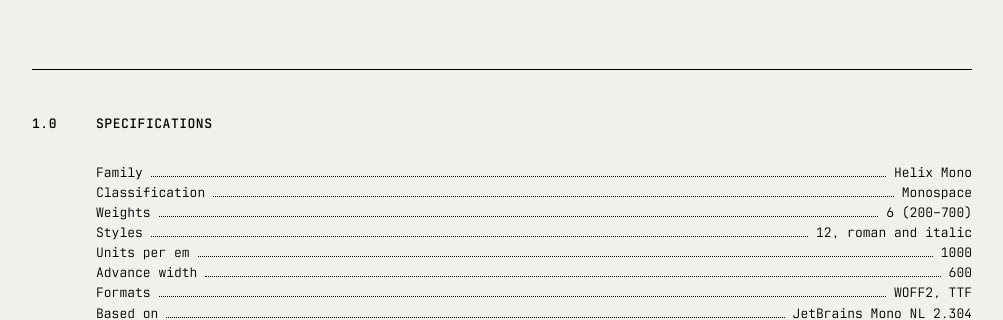
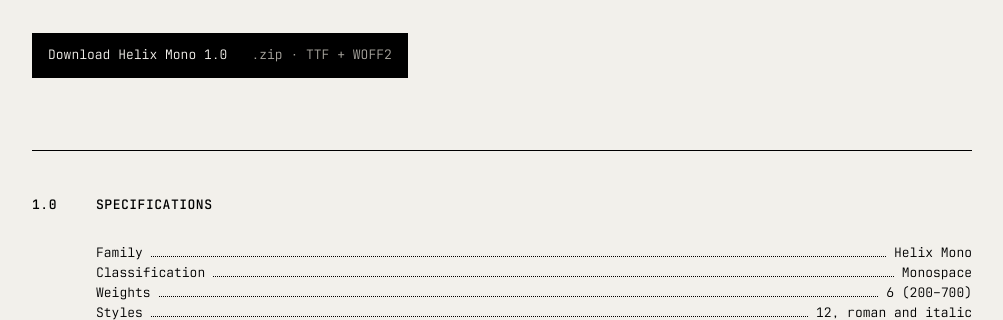
Before and after one commit to HelixDB/helix-mono, a plain HTML site: page index.html in a window 1280 px wide. Shown: the part 459-779 px from the top of the page, without its empty margins (138-1141 px from the left). Drawn offline with Linux system fonts and the light colour scheme.

Commit message:
Cover: download button
Co-Authored-By: Claude Opus 5.5 <noreply@anthropic.com>

```diff
--- a/index.html
+++ b/index.html
@@ -35,6 +35,9 @@ a{color:inherit}
 .cover h1{font-size:clamp(56px,13vw,132px);font-weight:600;line-height:.9;letter-spacing:-.06em;margin:18px 0 28px}
 .cover dl{display:grid;grid-template-columns:auto 1fr;gap:2px 24px;font-size:12px}
 .cover dt{color:var(--grey)}
+.dl{display:inline-flex;gap:24px;margin-top:36px;padding:12px 16px;background:var(--ink);color:var(--bg);text-decoration:none;font-size:13px}
+.dl:hover{background:#333}
+.dl span{color:#a9a69f}
 
 /* Numbered sections */
 section{padding:44px 0;border-bottom:1px solid var(--ink)}
@@ -92,6 +95,7 @@ pre{font:inherit;font-size:12px;border:1px solid var(--ink);padding:16px;margin-
     <dt>Revision</dt><dd>1.0</dd>
     <dt>Manufacturer</dt><dd>HelixDB</dd>
   </dl>
+  <a class="dl" href="https://github.com/HelixDB/helix-mono/releases/latest/download/HelixMono-1.0.zip" download>Download Helix Mono 1.0 <span>.zip · TTF + WOFF2</span></a>
 </div>
 
 <section>
```
